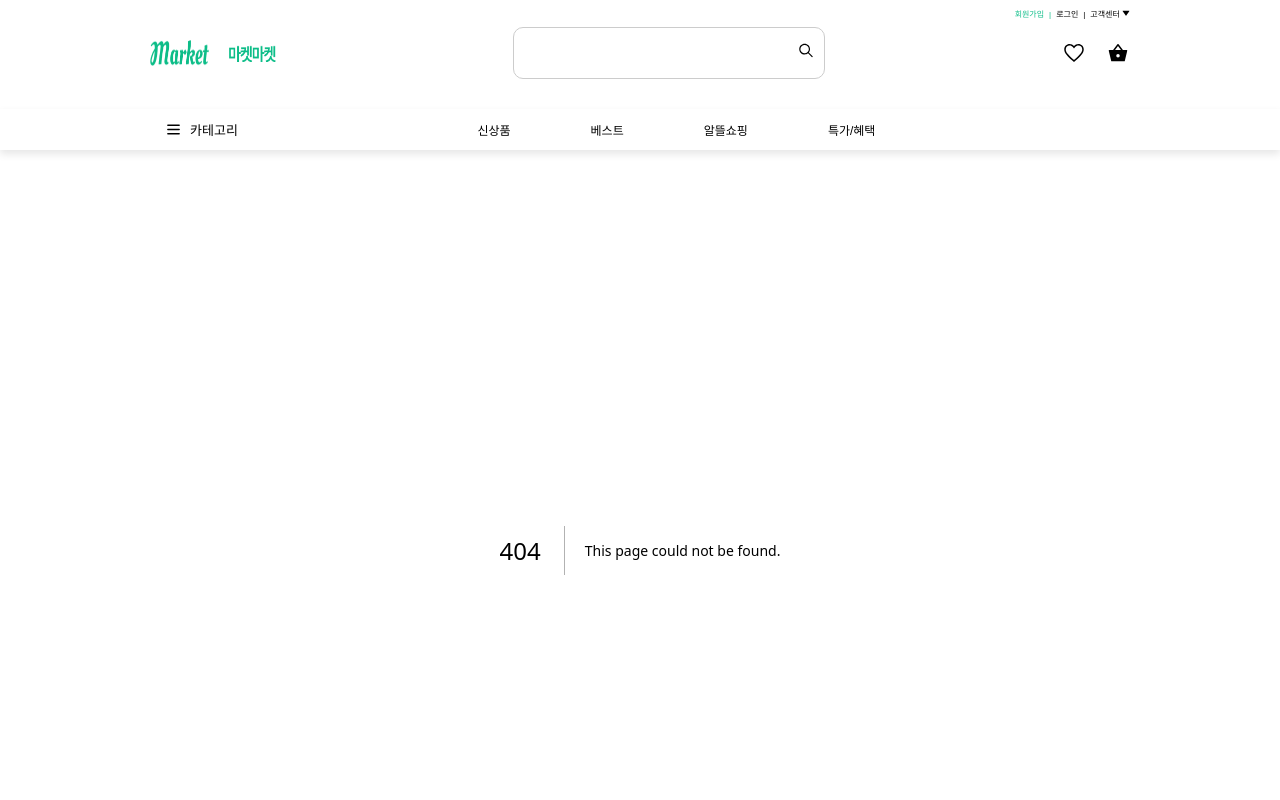
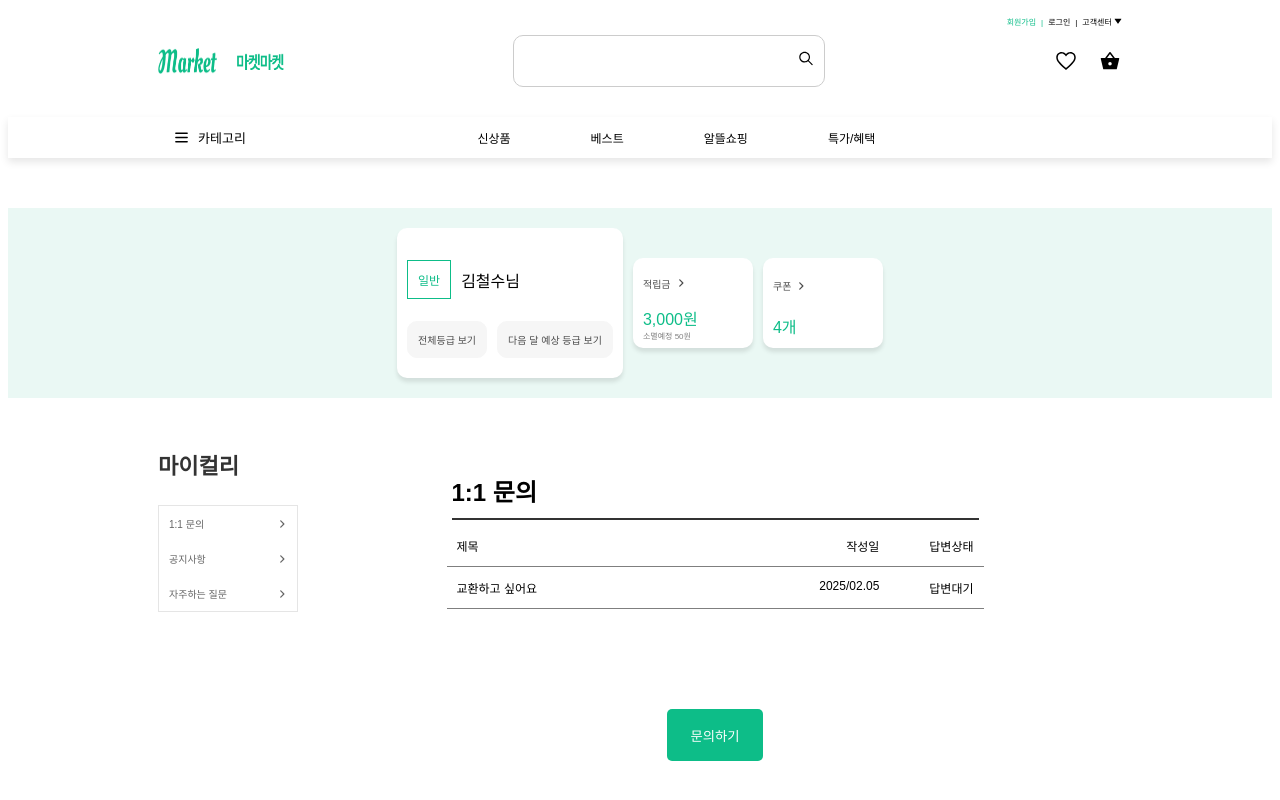
Before and after one commit to ecomerce-market/front, a Next.js app: page /inquiry in a window 1280 px wide. Before the commit this address had no page. Shown: the top 800 px of the page. Built offline with nearby package versions, Linux system fonts and the light colour scheme.

Commit message:
[Feat] 1:1 문의 화면 작업중

```diff
--- /dev/null
+++ b/src/app/inquiry/inquiry.module.scss
@@ -0,0 +1,68 @@
+.inquiryWrapper {
+    .myInfoMain {
+        display: grid;
+        grid-template-columns: 150px auto;
+
+        .sideMenu {
+            margin-left: 150px;
+        }
+    }
+
+    .inquirySection {
+        display: flex;
+        flex-direction: column;
+        align-items: center;
+        padding: 20px;
+
+        .inquiryHeader {
+            display: flex;
+            flex-direction: column;
+            align-items: center;
+
+            .mainTitle {
+                font-size: 24px;
+                margin: 5px 0;
+                width: 527px;
+                border-bottom: 2px solid var(--black-800);
+                padding-bottom: 10px;
+            }
+
+            .inquiryTitle {
+                display: flex;
+                flex-direction: row;
+                justify-content: space-between;
+                align-items: center;
+                width: 517px;
+                border-bottom: 1px solid var(--black-500);
+                font-size: 12px;
+                padding: 0 10px 0;
+            }
+
+            .inquiryTitle div {
+                display: flex;
+                gap: 50px;
+            }
+        }
+        .inquiryList {
+            display: flex;
+            flex-direction: row;
+            justify-content: space-between;
+            align-items: center;
+            width: 517px;
+            border-bottom: 1px solid var(--black-500);
+            font-size: 12px;
+            padding: 0 10px;
+        }
+
+        .inquiryList div {
+            display: flex;
+            gap: 50px;
+        }
+    }
+    .inquiryBtn {
+        display: flex;
+        align-items: center;
+        justify-content: center;
+        padding-top: 100px;
+    }
+}
--- /dev/null
+++ b/src/app/inquiry/inquiry.tsx
@@ -0,0 +1,60 @@
+import React from "react";
+import styles from "./inquiry.module.scss";
+import cn from "classnames/bind";
+import PersonalInfo from "@/components/personalnfo/personalInfo";
+import SideMenu from "@/components/sideMenu/sideMenu";
+import OneBtn from "@/components/btn/oneBtn";
+
+const cx = cn.bind(styles);
+
+const notice = () => {
+    return (
+        <div className={cx("inquiryWrapper")}>
+            <PersonalInfo
+                grade={"일반"}
+                username={"김철수"}
+                credit={"3,000"}
+                expiringCredit={"50"}
+                coupon={"4"}
+            />
+            <div className={cx("myInfoMain")}>
+                <div className={cx("sideMenu")}>
+                    <SideMenu
+                        title={"마이컬리"}
+                        content={["1:1 문의", "공지사항", "자주하는 질문"]}
+                    />
+                </div>
+                <div className={cx("inquirySection")}>
+                    <div className={cx("inquiryHeader")}>
+                        <h1 className={cx("mainTitle")}>1:1 문의</h1>
+                        <div className={cx("inquiryTitle")}>
+                            <p>제목</p>
+                            <div>
+                                <p>작성일</p>
+                                <p>답변상태</p>
+                            </div>
+                        </div>
+                    </div>
+                    <div className={cx("inquiryList")}>
+                        <p>교환하고 싶어요</p>
+                        <div>
+                            <p>2025/02.05</p>
+                            <p>답변대기</p>
+                        </div>
+                    </div>{" "}
+                    <div className={cx("inquiryBtn")}>
+                        <OneBtn
+                            title={"문의하기"}
+                            width={"96"}
+                            height={"35"}
+                            bgcolor={"--main-color"}
+                            color={"--white"}
+                        />
+                    </div>
+                </div>
+            </div>
+        </div>
+    );
+};
+
+export default notice;
--- /dev/null
+++ b/src/app/inquiry/page.tsx
@@ -0,0 +1,12 @@
+import React from "react";
+import Inquiry from "./inquiry";
+
+const page = () => {
+    return (
+        <div>
+            <Inquiry />
+        </div>
+    );
+};
+
+export default page;
```
